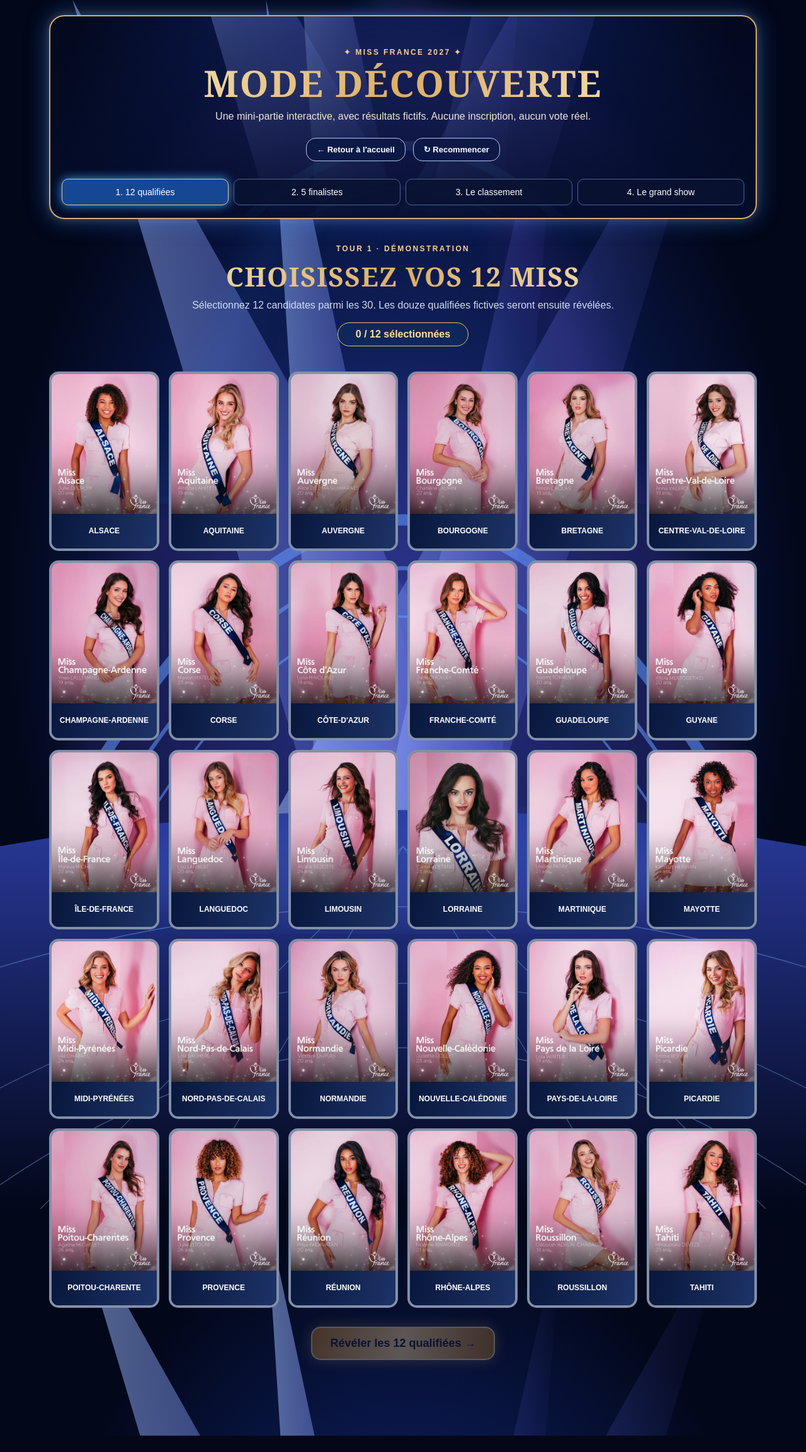
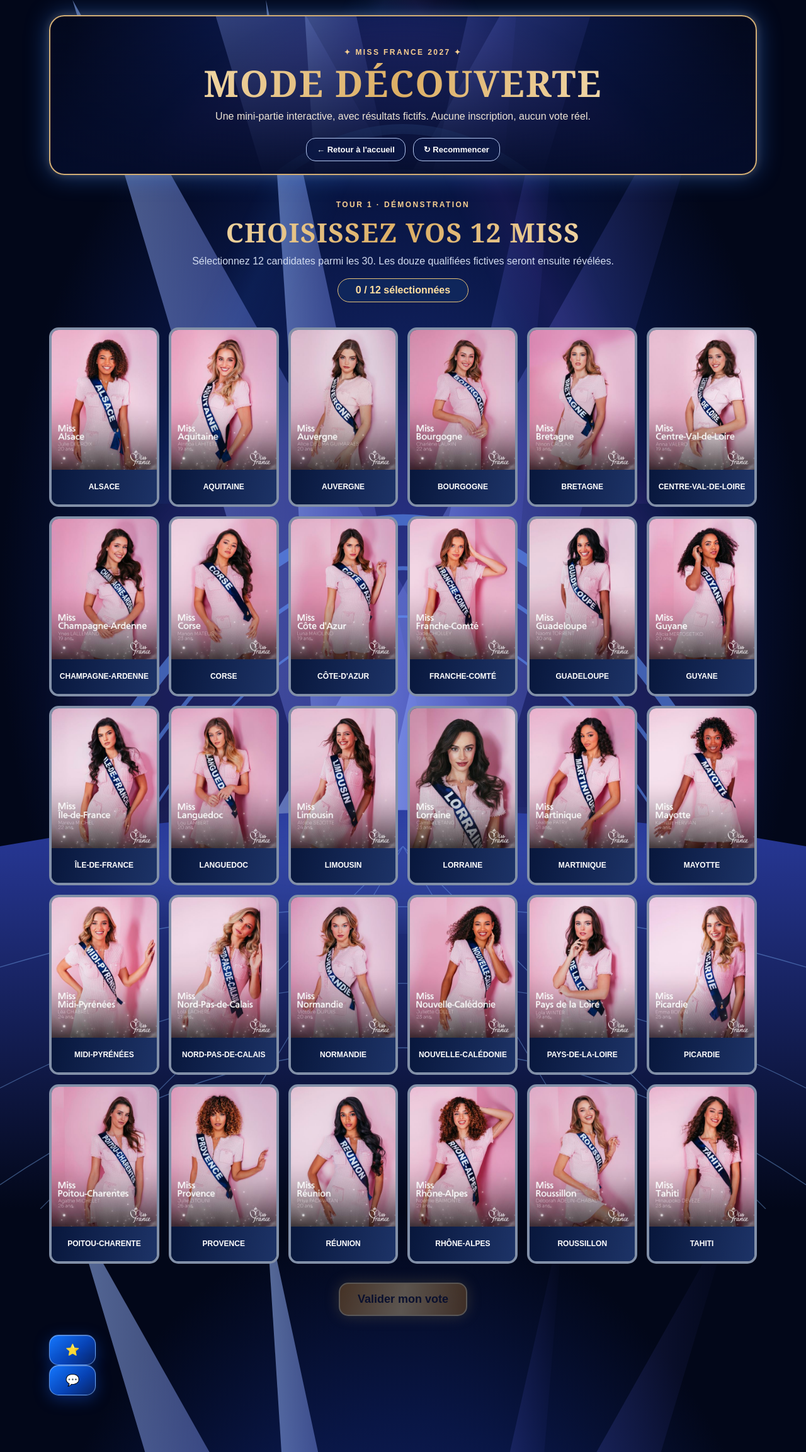
Before and after one commit to ludhardy-arch/miss2027, a React (Vite) app in the folder miss2026-main/: page /#/demo in a window 1280 px wide. Shown: the whole page at 63% size. Before the commit the page ends 2280 px from the top, so only its background shows below. Built offline with nearby package versions, Linux system fonts and the light colour scheme.

Commit message:
TEST demo: add local chat and selection star, match voting button, remove step strip

```diff
--- a/miss2026-main/src/pages/Demo.jsx
+++ b/miss2026-main/src/pages/Demo.jsx
@@ -28,6 +28,10 @@
   const [ranking, setRanking] = useState([]);
   const [scene, setScene] = useState(0);
   const [showScores, setShowScores] = useState(false);
+  const [selectionOpen, setSelectionOpen] = useState(false);
+  const [chatOpen, setChatOpen] = useState(false);
+  const [chatText, setChatText] = useState("");
+  const [chatMessages, setChatMessages] = useState([{ author: "Camille", text: "Bienvenue dans la démo ! 👑" }, { author: "Sophie", text: "À vous de choisir vos Miss !" }]);
   const cards = phase === 1 ? CANDIDATES : phase === 2 ? QUALIFIED.map(contestant).filter(Boolean) : FINALISTS.map(contestant).filter(Boolean);
   const selected = phase === 1 ? selected1 : selected2;
   const maximum = phase === 1 ? 12 : 5;
@@ -45,7 +49,7 @@
   const leaderboard = useMemo(() => [self, ...DEMO_PLAYERS]
     .map(p => ({ pseudo: p.pseudo, score: calculatePoints(p, admin) }))
     .sort((a,b) => b.score-a.score || a.pseudo.localeCompare(b.pseudo,"fr")), [selected1, selected2, ranking]);
-  const restart = () => { setPhase(1); setSelected1([]); setSelected2([]); setRanking([]); setScene(0); setShowScores(false); };
+  const restart = () => { setPhase(1); setSelected1([]); setSelected2([]); setRanking([]); setScene(0); setShowScores(false); setSelectionOpen(false); setChatOpen(false); };
   const isGreen = id => selected1.includes(id) && QUALIFIED.includes(id);
   const isYellow = id => selected2.includes(id) && FINALISTS.includes(id) && !isGreen(id);
   return <main className="demo-page tv-show-v3">
@@ -54,7 +58,7 @@
       <h1>MODE DÉCOUVERTE</h1>
       <p>Une mini-partie interactive, avec résultats fictifs. Aucune inscription, aucun vote réel.</p>
       <div className="demo-topactions"><button type="button" onClick={() => navigate("/login")}>← Retour à l'accueil</button><button type="button" onClick={restart}>↻ Recommencer</button></div>
-      <div className="demo-steps">{["12 qualifiées","5 finalistes","Le classement","Le grand show"].map((title,i)=><span key={title} className={phase === i+1 ? "active" : phase>i+1 ? "done" : ""}>{i+1}. {title}</span>)}</div>
+
     </header>
     {phase < 4 ? <>
       <section className="demo-intro">
@@ -73,11 +77,13 @@
           }}><option value="">Choisir</option>{[1,2,3,4,5].map(n=><option key={n} value={n}>{n===1?"Miss France":(n-1)+"e dauphine"}</option>)}</select></div>}
           {phase<3 && selected.includes(c.id)&&<div className="demo-selected">✓ Sélectionnée</div>}
         </div>)}</div>
-      <div className="demo-bottom"><button type="button" disabled={phase===3?ranking.length!==5:selected.length!==maximum} onClick={next}>{phase===1?"Révéler les 12 qualifiées →":phase===2?"Révéler les 5 finalistes →":"Découvrir le show final →"}</button></div>
+      <div className="demo-bottom"><button type="button" disabled={phase===3?ranking.length!==5:selected.length!==maximum} onClick={next}>{phase===3?"Valider mon classement":"Valider mon vote"}</button></div>
+      <div className="demo-floating demo-selection"><button type="button" className="demo-bubble demo-star" aria-label="Voir ma sélection en cours" onClick={()=>setSelectionOpen(v=>!v)}>⭐</button>{selectionOpen && <div className="demo-float-panel"><strong>{phase===3?"Mon classement":"Ma sélection en cours"}</strong>{(phase===3?ranking:selected).length ? <ol>{(phase===3?ranking:selected).map(id=><li key={id}>{label(id)}</li>)}</ol> : <p>Aucune Miss sélectionnée.</p>}</div>}</div>
     </> : <section className="demo-ceremony">
       <div className="demo-eyebrow">✦ LA GRANDE FINALE · SIMULATION ✦</div>
       {scene===0?<><div className="demo-crown">♛</div><h2>MISS FRANCE EST ÉLUE...</h2><p>Mais qui aura fait les meilleurs pronostics ?</p><button onClick={()=>setScene(1)}>Révéler le couronnement →</button></>:scene===1?<><div className="demo-crown">👑</div><h2>MISS {label(OFFICIAL[0]).toUpperCase()}</h2><p>Miss France 2027 — résultat fictif de la démonstration</p><div className="demo-podium">{OFFICIAL.map((id,i)=><div key={id}><strong>{i+1}</strong><span>{label(id)}</span></div>)}</div><button onClick={()=>{setScene(2);setShowScores(true)}}>Découvrir le classement des joueurs →</button></>:<><div className="demo-crown">🏆</div><h2>LE CLASSEMENT FINAL</h2><p>Voici les résultats complets de cette simulation.</p><div className="demo-scores">{leaderboard.map((p,i)=><div key={p.pseudo} className={p.pseudo==="Vous"?"me":""}><span>{i===0?"👑":i+1} · {p.pseudo}</span><strong>{showScores?p.score+" pts":"•••"}</strong></div>)}</div><button onClick={restart}>Rejouer la démo ↻</button></>}
       <p className="demo-note">Démo entièrement fictive · résultats non enregistrés · barème identique au concours</p>
     </section>}
+    <div className="demo-floating demo-chat"><button type="button" className="demo-bubble demo-chat-button" aria-label="Ouvrir le chat de démonstration" onClick={()=>setChatOpen(v=>!v)}>💬</button>{chatOpen && <div className="demo-float-panel demo-chat-panel"><strong>CHAT · DÉMONSTRATION</strong><p className="demo-small">Messages fictifs et locaux uniquement.</p><div className="demo-chat-messages">{chatMessages.map((m,i)=><p key={i}><b>{m.author} :</b> {m.text}</p>)}</div><form onSubmit={e=>{e.preventDefault();if(chatText.trim()){setChatMessages(prev=>[...prev,{author:"Vous",text:chatText.trim().slice(0,500)}]);setChatText("");}}}><input aria-label="Votre message" placeholder="Écrire un message..." maxLength={500} value={chatText} onChange={e=>setChatText(e.target.value)}/><button type="submit">Envoyer</button></form></div>}</div>
   </main>;
 }
```
